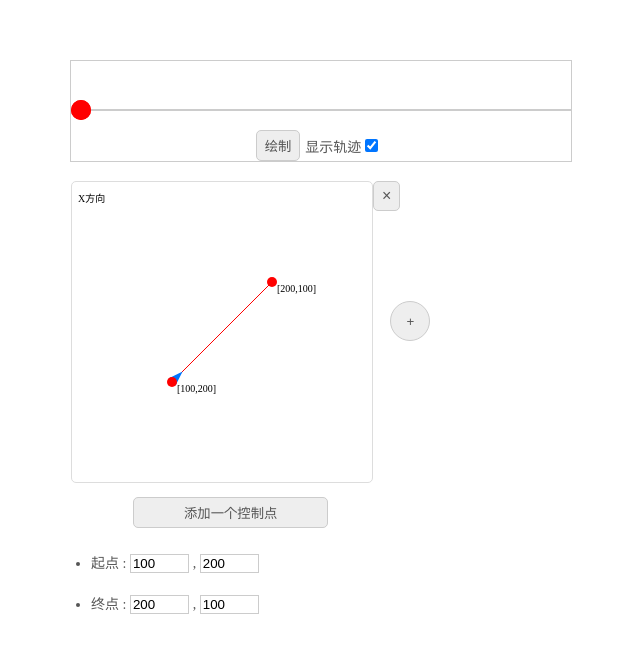
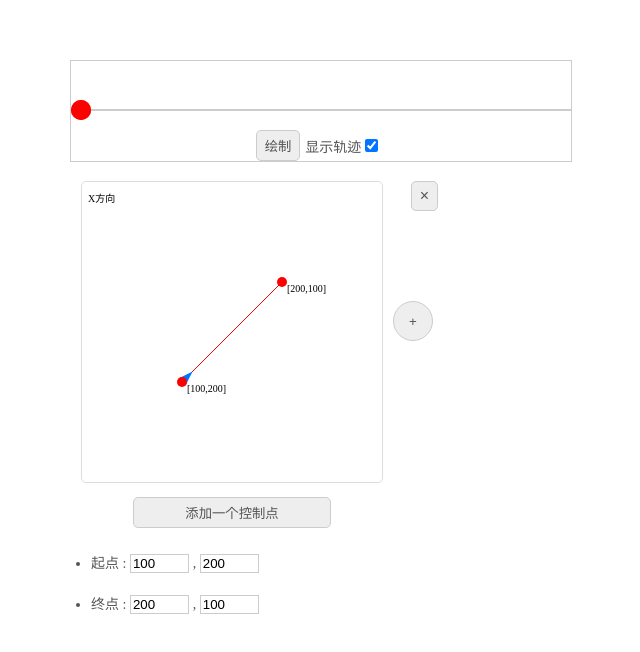
Before and after one commit to wyj853288676/Web, a plain HTML site: page 贝塞尔曲线demo/贝塞尔.html in a window 1280 px wide. Shown: the whole page, without its empty margins (319-959 px from the left). Drawn offline with Linux system fonts and the light colour scheme.

Commit message:
bezier curve editor

```diff
--- a/贝塞尔曲线demo/BezierCurve.css
+++ b/贝塞尔曲线demo/BezierCurve.css
@@ -102,7 +102,7 @@ button{
 .close-button{
     position: absolute;
     top: 0;
-    right: -10px;
+    right: -45px;
 }
 button:active{
     box-shadow: 0px 5px 5px 2px rgba(0, 0, 0, 0.29) inset;
--- a/贝塞尔曲线demo/BezierCurve.js
+++ b/贝塞尔曲线demo/BezierCurve.js
@@ -200,8 +200,10 @@ function initPint(){
                 show:false,
                 title:'Y方向',
                 options:{
-                    startY:200,
-                    endY:200,
+                    startX:50,
+                    endX:250,
+                    startY:150,
+                    endY:150,
                 },
             },
             {
@@ -209,10 +211,10 @@ function initPint(){
                 show:false,
                 title:'Z方向',
                 options:{
-                    // startX:0,
-                    // endX:300,
-                    startY:200,
-                    endY:200,
+                    startX:50,
+                    endX:250,
+                    startY:150,
+                    endY:150,
                 },
             },
         ],
--- a/贝塞尔曲线demo/贝塞尔.html
+++ b/贝塞尔曲线demo/贝塞尔.html
@@ -41,15 +41,15 @@ body{
 
         <div id='curve-container'>
             <div style='position: relative;'  v-for='(obj,index) in dotsSet' v-if='obj.show == true'>
+                <button  v-show=' curveEditorNumber == (index + 1)' class='circle-button close-button' style='font-size:16px;' @click='dotsSet[index].show = false'>
+                    ×
+                </button>
                 <bezier-viewer
                     :dots = 'obj.dots'
                     :title = 'obj.title'
                     :options = 'obj.options ? obj.options : {}'
                 >
                 </bezier-viewer>
-                <button  v-show=' curveEditorNumber == (index + 1)' class='circle-button close-button' style='font-size:16px;z-index:-1' @click='dotsSet[index].show = false'>
-                    ×
-                </button>
             </div>
 
             <button v-show='curveEditorNumber < dotsSet.length ' id='add-btn' @click='addCurveEditor()'>+</button>
@@ -61,7 +61,7 @@ body{
 
 <script type="text/x-template" id='bezier-curve-template'>
 
-    <div  class='curve-editor'>
+    <div  class='curve-editor' style='z-index:1;margin:0px 10px;'>
         <svg :width=' boxWidth + "px" ' :height=' boxWidth + "px" ' :viewBox=" '0 0 ' + boxWidth + ' ' + boxWidth ">
             <text x='6px' y='20px'>{{title}}</text>
             <!-- 连接起点终点的path -->
@@ -86,7 +86,7 @@ body{
                 <text  x='5px' y='10px'>[{{dot.x + ',' + dot.y}}]</text>
             </g>
         </svg>
-        <div style='margin:0px 10px;display:flex;justify-content:center;align-items:flex-start;flex-wrap:wrap;padding:10px'>
+        <div style='display:flex;justify-content:center;align-items:flex-start;flex-wrap:wrap;padding:10px'>
             <button @click='addDot()' style='width:70%'>添加一个控制点</button>
             <ul style='width:100%;cursor:default'>
                 <li>
```
